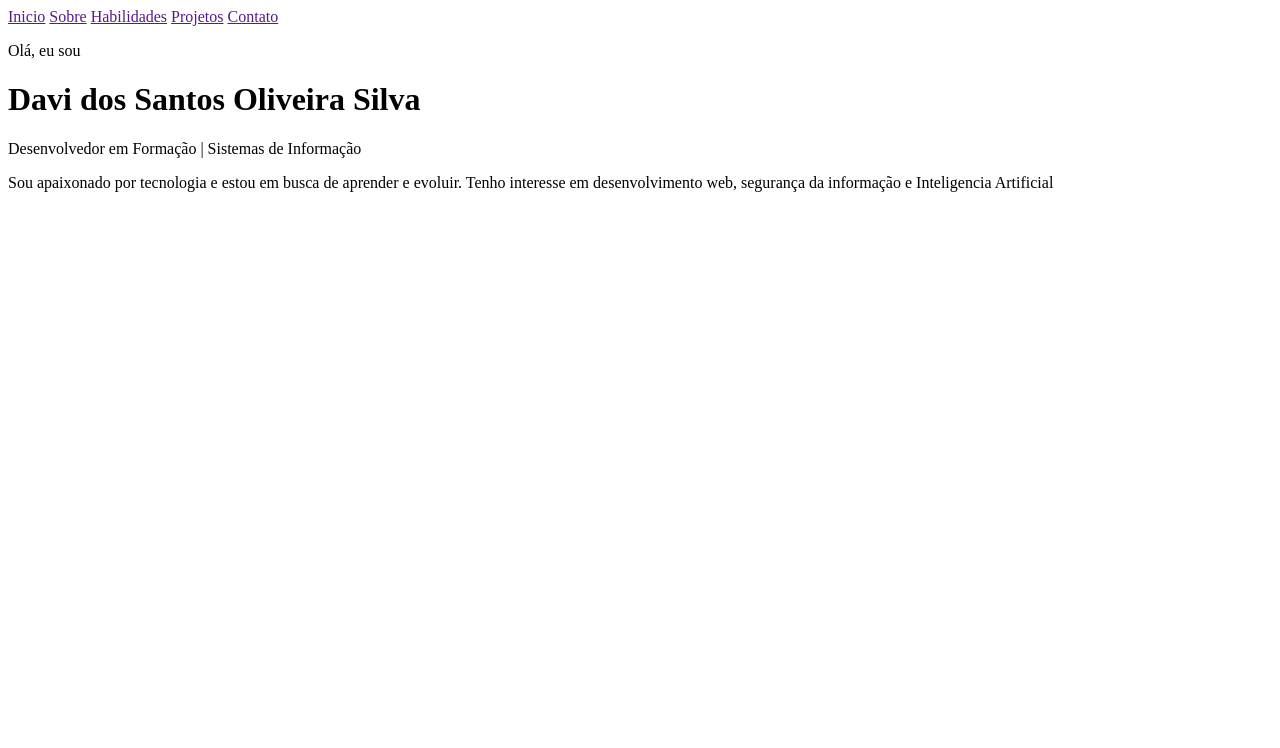
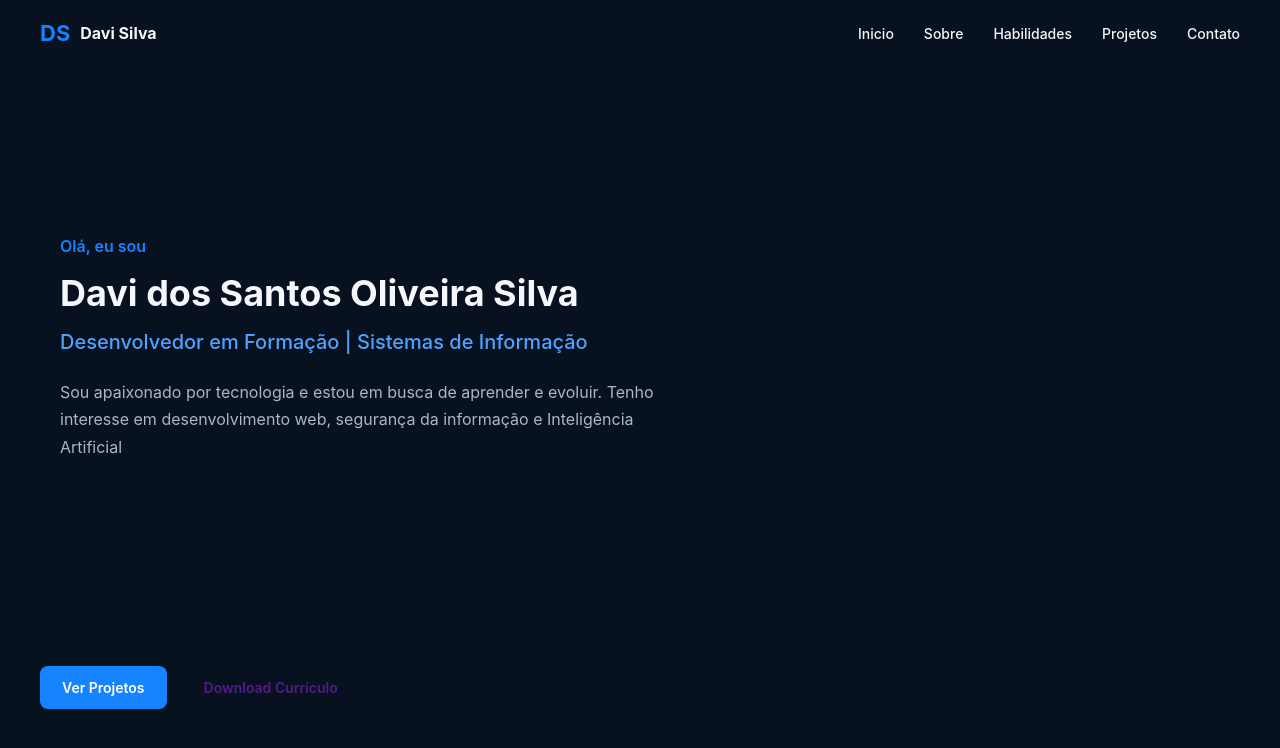
Before and after one commit to lucieenn/Portf-lio, a plain HTML site: page Portfolio/index.html in a window 1280 px wide. Drawn offline with Linux system fonts and the light colour scheme.

Commit message:
.
Alguns ajustes no html e comecei a mexer no css

```diff
--- a/Portfolio/index.css
+++ b/Portfolio/index.css
@@ -0,0 +1,122 @@
+*{
+    margin: 0;
+    padding: 0;
+    box-sizing: border-box;
+    list-style: none;
+    text-decoration: none;
+}
+
+body{
+    font-family: 'Inter', sans-serif;
+    background-color: #07111F;
+    max-width: 1200px;
+   margin: 0 auto;
+
+}
+
+/* Header */
+header{
+   background-color: #07111F;
+  padding: 20px 0;
+}
+
+.logo{
+    display:flex;
+    align-items: center;
+    gap: 10px;
+}
+.logo span{
+    color: #1683FF;
+    font-size: 22px;
+    font-weight: 700;
+}
+.logo strong{
+    color: #F5F7FA;
+    font-size: 16px;
+
+}
+
+.nav-bar {
+    max-width: 1200px;
+    margin: 0 auto;
+    display: flex;
+    align-items: center;
+    justify-content: space-between;
+
+}
+
+.nav-primaria {
+    display: flex;
+    gap: 30px;
+}
+
+.nav-primaria a {
+    color: #F5F7FA;
+    font-size: 14px;
+    font-weight: 500;
+   transition: 0.3s;
+}
+
+.nav-primaria a:hover {
+    color: #1683FF;
+}
+
+/* Apresentação */
+.apresentacao{
+    max-width: 1200px;
+    min-height: 600px;
+    margin: 0 auto;
+    padding: 100px 20px;
+    display: flex;
+    flex-direction: column;
+    justify-content: center;
+}
+
+.saudacao{
+    color:#1683FF;
+    font-size: 16px;
+    font-weight: 600;
+    margin-bottom: 15px;
+}
+.apresentacao h1{
+    color: #F5F7FA;
+    font-size: 36px;
+    font-weight: 700;
+    margin-bottom: 15px;
+}
+.cargo{
+    color: #4DA3FF;
+    font-size: 20px;
+    font-weight: 500;
+    margin-bottom: 25px;
+}
+
+.descricao{
+    max-width: 600px;
+    color: #A9B7C8;
+    font-size: 16px;
+    line-height: 1.7;
+    margin-bottom: 35px;
+}
+
+.botoes{
+    display: flex;
+    gap: 15px;
+}
+
+.botoes a{
+    padding: 13px 22px;
+    border-radius: 8px;
+    font-size: 14px;
+    font-weight: 600;
+    transition:0.3s;
+}
+
+.botoes a:first-child{
+    background-color: #1683FF;
+    color: #FFFFFF;
+}
+
+.botoes a:first-child:hover{
+    background-color: #0F5BB5;
+}
--- a/Portfolio/index.html
+++ b/Portfolio/index.html
@@ -1,26 +1,44 @@
 <!DOCTYPE html>
-<html lang="en">
+<html lang="pt-br">
+
 <head>
     <meta charset="UTF-8">
     <meta name="viewport" content="width=device-width, initial-scale=1.0">
+    <link rel="stylesheet" href="index.css">
     <title>Davi Silva</title>
 </head>
+
 <body>
     <header>
-        <a href="">Inicio</a>
-        <a href="">Sobre</a>
-        <a href="">Habilidades</a>
-        <a href="">Projetos</a>
-        <a href="">Contato</a>
+        <nav class="nav-bar">
+            <div class="logo">
+                <span>DS</span>
+                <strong>Davi Silva</strong>
+            </div>
+            <div class="nav-primaria">
+                <a href="#inicio">Inicio</a>
+                <a href="#sobre">Sobre</a>
+                <a href="#habilidades">Habilidades</a>
+                <a href="#projetos">Projetos</a>
+                <a href="#contato">Contato</a>
+            </div>
+        </nav>
     </header>
 
-    <div class="apresentacao">
-        <p>Olá, eu sou</p>
-    <h1>Davi dos Santos Oliveira Silva</h1>
-    <p>Desenvolvedor em Formação | Sistemas de Informação</p>
+    <div class="apresentacao" id="inicio">
+        <p class="saudacao">Olá, eu sou</p>
+        <h1>Davi dos Santos Oliveira Silva</h1>
+        <p class="cargo">Desenvolvedor em Formação | Sistemas de Informação</p>
 
-    <p>Sou apaixonado por tecnologia e estou em busca de aprender e evoluir. Tenho interesse em desenvolvimento web, segurança da informação e Inteligencia Artificial</p>
+        <p class="descricao">Sou apaixonado por tecnologia e estou em busca de aprender e evoluir. Tenho interesse em desenvolvimento web,
+            segurança da informação e Inteligência Artificial</p>
+    </div>
+
+    <div class="botoes">
+        <a href="#projetos">Ver Projetos</a>
+        <a href="">Download Currículo</a>
     </div>
 
 </body>
+
 </html>
```
